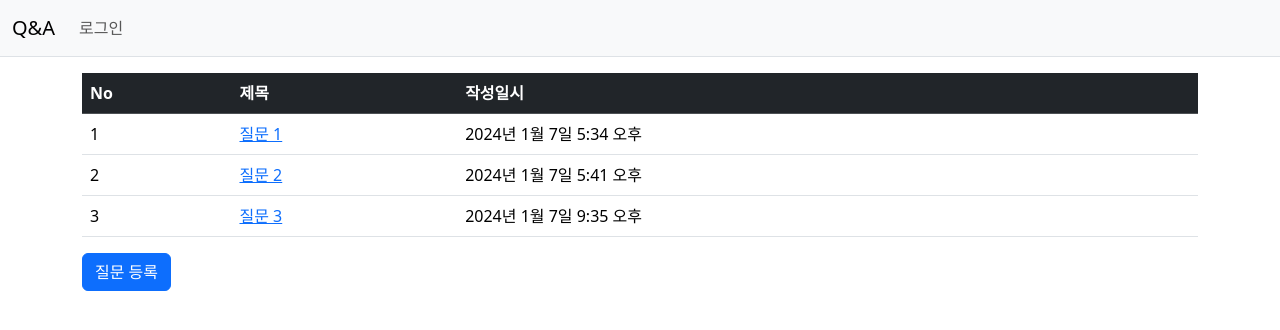
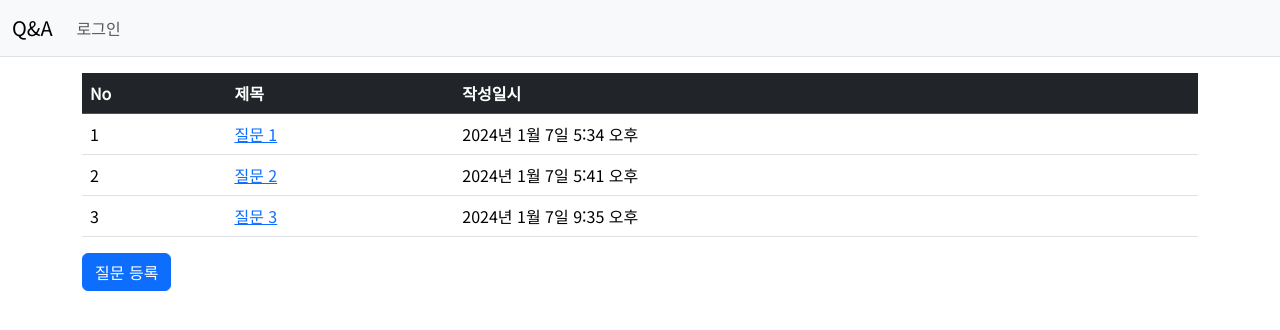
Before and after one commit to miina-kim/ToyProject, a Django app: page /qna_main/ in a window 1280 px wide. Shown: the top 330 px of the page. Run offline with Django 5.2, Linux system fonts and the light colour scheme; data comes from the database, SQL or seed files in the repository; some libraries are stand-ins or nearby versions.

Commit message:
change font of the page

```diff
--- a/toyproject/mainapp/templates/mainapp/qna_base.html
+++ b/toyproject/mainapp/templates/mainapp/qna_base.html
@@ -7,6 +7,7 @@
     <meta name="viewport" content="width=device-width, initial-scale=1, shrink-to-fit=no">
     <!-- Bootstrap CSS -->
     <link rel="stylesheet" type="text/css" href="{% static 'bootstrap.min.css' %}">
+    <link rel="stylesheet" href="{% static 'css/style_qna_main.css' %}">
     <title>Q&A</title>
 </head>
 <body>
--- a/toyproject/static/css/style_movie_main.css
+++ b/toyproject/static/css/style_movie_main.css
@@ -0,0 +1,5 @@
+@import url('https://fonts.googleapis.com/css2?family=Noto+Sans+KR&display=swap');
+
+body {
+    font-family: 'Noto Sans KR', sans-serif;
+}
```
